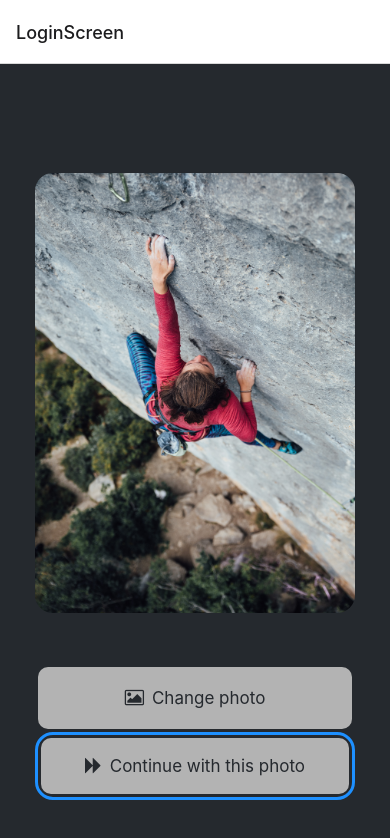
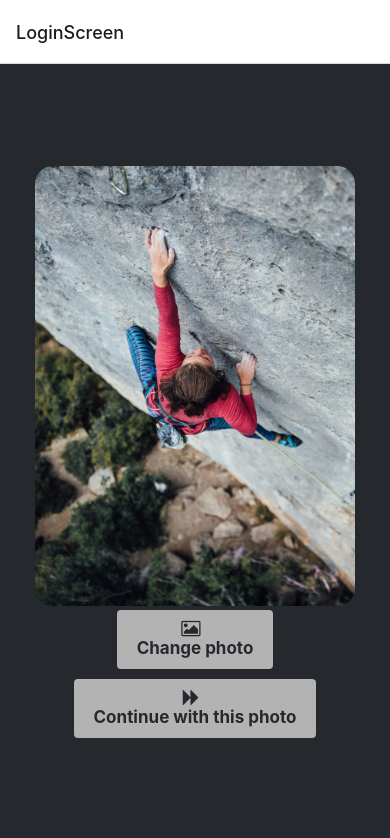
Before and after one commit to ahorncaramel/goalie, a React Native app in the folder GoalieApp/: screen /LoginScreen in a window 390 px wide. Shown: the top 838 px of the page. Built offline with nearby package versions, Linux system fonts and the light colour scheme.

Commit message:
tried to style buttons, not done

```diff
--- a/GoalieApp/App.js
+++ b/GoalieApp/App.js
@@ -5,8 +5,9 @@ import {createNativeStackNavigator} from '@react-navigation/native-stack';
 
 const Stack = createNativeStackNavigator();
 
-import LoginScreen from './components/LoginScreen';
-import HomeScreen from './components/HomeScreen';
+import LoginScreen from './screens/LoginScreen';
+import HomeScreen from './screens/HomeScreen';
+import CreateGoal from './screens/CreateGoal';
 
 const MyStack = () =>{
     return (
--- a/GoalieApp/components/LoginButton.js
+++ b/GoalieApp/components/LoginButton.js
@@ -1,18 +1,18 @@
 import {
-    StyleSheet,
     View,
     Pressable,
     Text } from "react-native";
 import FontAwesome from "@expo/vector-icons/FontAwesome";
+import { styles } from "./styles";
 
 export default function LoginButton({label, theme, onPress, navigation}) {
     //this button allows the user to choose a photo from their library
     if (theme === "choosePhoto") {
         return (
-            <View style={styles.buttonContainer}>
+            <View style={styles.ButtonContainerLogin}>
                 <Pressable
                 style={[styles.button, { backgroundColor: "#b3b3b3"}]}
-                onPress={onPress                                                                                }
+                onPress={onPress}
                 >
                     <FontAwesome
                     name="picture-o"
@@ -28,10 +28,10 @@ export default function LoginButton({label, theme, onPress, navigation}) {
     //this button continues to the next screen by passing on the selected image
     if (theme === "continue") {
         return (
-            <View style={[styles.buttonContainer, {borderWidth: 3, borderColor: "#1E90FF", borderRadius: 18}]}>
+            <View style={styles.ButtonContainerLogin}>
                 <Pressable style={[styles.button, { backgroundColor: "#b3b3b3"}]}
                 onPress={onPress}
-                    >
+                >
                   <FontAwesome
                   name="forward"
                   size={18}
@@ -45,37 +45,10 @@ export default function LoginButton({label, theme, onPress, navigation}) {
         }
 
     return (
-            <View style={styles.buttonContainer}>
-                <Pressable style={styles.button} onPress={() => alert('You pressed a button.')}>
+            <View style={styles.ButtonContainerLogin}>
+                <Pressable style={styles.ButtonLogin} onPress={() => alert('You pressed a button.')}>
                   <Text style={styles.buttonLabel}>{label}</Text>
                 </Pressable>
               </View>
           );
         }
-
-
-const styles = StyleSheet.create({
-    buttonContainer: {
-        width: 320,
-        height: 68,
-        marginHorizontal: 20,
-        alignItems: "center",
-        justifyContent: "center",
-        padding: 3,
-    },
-    button: {
-        borderRadius: 10,
-        width: "100%",
-        height: "100%",
-        alignItems: "center",
-        justifyContent: "center",
-        flexDirection: "row",
-    },
-    buttonIcon: {
-        paddingRight: 8,
-    },
-    buttonLabel: {
-        color: "#fff",
-        fontSize: 17,
-    },
-});
--- a/GoalieApp/components/styles.js
+++ b/GoalieApp/components/styles.js
@@ -1,10 +1,12 @@
-
 import { StyleSheet } from 'react-native';
 
 export const styles = StyleSheet.create({
     container: {
         flex: 1,
         flexDirection: 'column',
+        backgroundColor: '#25292e',
+        alignItems: 'center',
+        justifyContent: 'center',
     },
     textContainer: {
         backgroundColor: 'rgba(128,128,128,0.6)',
@@ -15,47 +17,47 @@ export const styles = StyleSheet.create({
     image: {
         flex: 1,
         flexDirection: 'column',
-        justifyContent: 'center'
+        justifyContent: 'center',
+        width: 320,
+        height: 440,
+        borderRadius: 18,
     },
     overlay: {
         ...StyleSheet.absoluteFillObject,
-        backgroundColor: 'rgba(0,0,0,0.3)'},
+        backgroundColor: 'rgba(0,0,0,0.3)'
+    },
     text: {
         fontSize: 24,
         color: 'white',
         textAlign: 'center',
     },
     imageContainer: {
-        flex: 1,
+        flex: 0.7,
         justifyContent: 'center',
         alignItems: 'center',
-        paddingTop: 58,
-      },
-      container: {
-        flex: 1,
-        backgroundColor: '#25292e',
-        alignItems: 'center',
-        justifyContent: 'center',
-      },
-      image: {
-        width: 320,
-        height: 440,
-        borderRadius: 18,
+        paddingTop: 2,
     },
     footerContainer: {
-          flex: 1 / 3,
+        flex: 0.3,
         alignItems: 'center',
+        paddingBotton: 2,
     },
     button: {
         alignItems: 'center',
         justifyContent: 'center',
-        paddingVertical: 12,
-        paddingHorizontal: 32,
+        paddingVertical: 10,
+        paddingHorizontal: 20,
         borderRadius: 4,
         elevation: 3,
         backgroundColor: 'black',
-        position: 'absolute',
-        bottom: 0,
+        marginBottom: 10,
+       // position: 'absolute',
+       // bottom: 0,
+    },
+    ButtonContainerLogin: {
+      flexDirection: "column",
+      alignItems: "center",
+      justifyContent: "space-between",
     },
     buttonText: {
         fontSize: 16,
@@ -64,4 +66,13 @@ export const styles = StyleSheet.create({
         letterSpacing: 0.25,
         color: 'white',
     },
+    buttonIcon: {
+        paddingRight: 8,
+    },
+    buttonLabel: {
+        color: "white",
+        fontSize: 17,
+        fontWeight: 'bold',
+        lineHeight: 21,
+    },
 });
--- a/GoalieApp/package.json
+++ b/GoalieApp/package.json
@@ -10,6 +10,7 @@
   },
   "dependencies": {
     "@expo/vector-icons": "^14.0.0",
+    "@react-native-community/datetimepicker": "^7.7.0",
     "@react-navigation/native": "^6.1.17",
     "@react-navigation/native-stack": "^6.9.26",
     "expo": "~50.0.14",
@@ -17,8 +18,8 @@
     "expo-status-bar": "~1.11.1",
     "react": "18.2.0",
     "react-native": "0.73.6",
-    "react-native-screens": "~3.29.0",
-    "react-native-safe-area-context": "4.8.2"
+    "react-native-safe-area-context": "4.8.2",
+    "react-native-screens": "~3.29.0"
   },
   "devDependencies": {
     "@babel/core": "^7.20.0"
--- /dev/null
+++ b/GoalieApp/screens/CreateGoal.js
@@ -0,0 +1,65 @@
+import React, { useState } from 'react';
+import { View,
+    TextInput,
+    Button,
+    StyleSheet}
+    from 'react-native';
+import DatePicker from '@react-native-community/datetimepicker';
+
+const CreateGaol = () => {
+    const [title, setTitle] = useState('');
+    const [specific, setSpecific] = useState('');
+    const [measurable, setMeasurable] = useState('');
+    const [achievable, setAchievable] = useState('');
+    const [relevant, setRelevant] = useState('');
+    const [timeBound, setTimeBound] = useState('');
+
+    const handleSubmit = () => {
+        //handle from submission
+    };
+
+    return (
+        <View>
+            <TextInput
+            style={styles.input}
+            onChangeText = {setTitle}
+            placeholder='Title'
+            value={title}
+            maxLength={50}
+            />
+            <TextInput
+            style={styles.input}
+            placeholder='Specific'
+            value={specific}
+            onChangeText={setSpecific}
+            />
+            <TextInput
+            style={styles.input}
+            placeholder='Measurable'
+            value={measurable}
+            onChangeText={setMeasurable}
+            />
+            <TextInput
+            style={styles.input}
+            placeholder='Achievable'
+            value={achievable}
+            onChangeText={setAchievable}
+            />
+            <TextInput
+            style={styles.input}
+            placeholder='Relevant'
+            value={relevant}
+            onChangeText={setRelevant}
+            />
+            <DatePicker
+            value ={time}
+            mode = "date"
+            display ="default"
+            onChange={(event, selectedDate) => {
+                setTime(currentDate);
+            }}
+
+            />
+            <Button title='Submit' onPress={handleSubmit}/>
+        </View>
+)} // end of CreateGoal
--- a/GoalieApp/components/HomeScreen.js
+++ b/GoalieApp/screens/HomeScreen.js
@@ -6,11 +6,14 @@ import { View,
     Text,
     Pressable,
     ImageBackground } from 'react-native';
-import { styles } from './styles';
+import { styles } from '../components/styles';
+import { useNavigation } from '@react-navigation/native';
 //import ImageViewer from './ImageViewer';
 
 export default function HomeScreen({ route }) {
     const { selectedImage } = route.params;
+    const navigation = useNavigation();
+
     console.log(selectedImage);
     return (
         <ImageBackground source= {{uri: selectedImage}}
@@ -19,9 +22,15 @@ export default function HomeScreen({ route }) {
 
         >
             <View style={StyleSheet.textContainer}>
-                <Text style={styles.text}>Welcome to the Home Screen!</Text>
+                <Text style={styles.text}>Welcome to the home of your goals!</Text>
             </View>
+            <Pressable
+            style={styles.button}
+            onPress = {() => navigation.navigate('CreateGoal')}
+            >
+                <Text style={styles.buttonText}>Create a new Goal</Text>
             <StatusBar style="auto" />
+            </Pressable>
         </ImageBackground>
     );
 }
--- a/GoalieApp/components/LoginScreen.js
+++ b/GoalieApp/screens/LoginScreen.js
@@ -7,9 +7,9 @@ import {
 import {Asset} from 'expo-asset';
 import * as ImagePicker from 'expo-image-picker';
 
-import LoginButton from './LoginButton';
-import ImageViewer from './ImageViewer';
-import { styles } from './styles';
+import LoginButton from '../components/LoginButton';
+import ImageViewer from '../components/ImageViewer';
+import { styles } from '../components/styles';
 
 
 
@@ -41,14 +41,16 @@ export default function LoginScreen({ navigation }) {
             <View style={styles.imageContainer}>
                 <ImageViewer placeholderImageSource={PlaceholderImage} selectedImage={selectedImage}/>
             </View>
-            <View style={styles.footerContainer}>
+            <View style={styles.ButtonContainerLogin}>
                 <LoginButton theme= "choosePhoto"
                 label="Change photo"
                 onPress={pickImageAsync}
+                style={[styles.button, styles.footerContainer]}
                 />
                 <LoginButton theme="continue"
                 label="Continue with this photo"
-                onPress={() => navigation.navigate ('HomeScreen' , {selectedImage: selectedImage})}/>
+                onPress={() => navigation.navigate ('HomeScreen' , {selectedImage: selectedImage})}
+                styles= {[styles.button, styles.footerContainer]}/>
             </View>
         </View>
     );
```
Also changed, not shown: GoalieApp/components/GoalCreationScreen.js (deleted, +0 -65 lines), 1 other file (tests, documents, lock files or other folders). Lines whose indentation alone changed are shown as unchanged.
